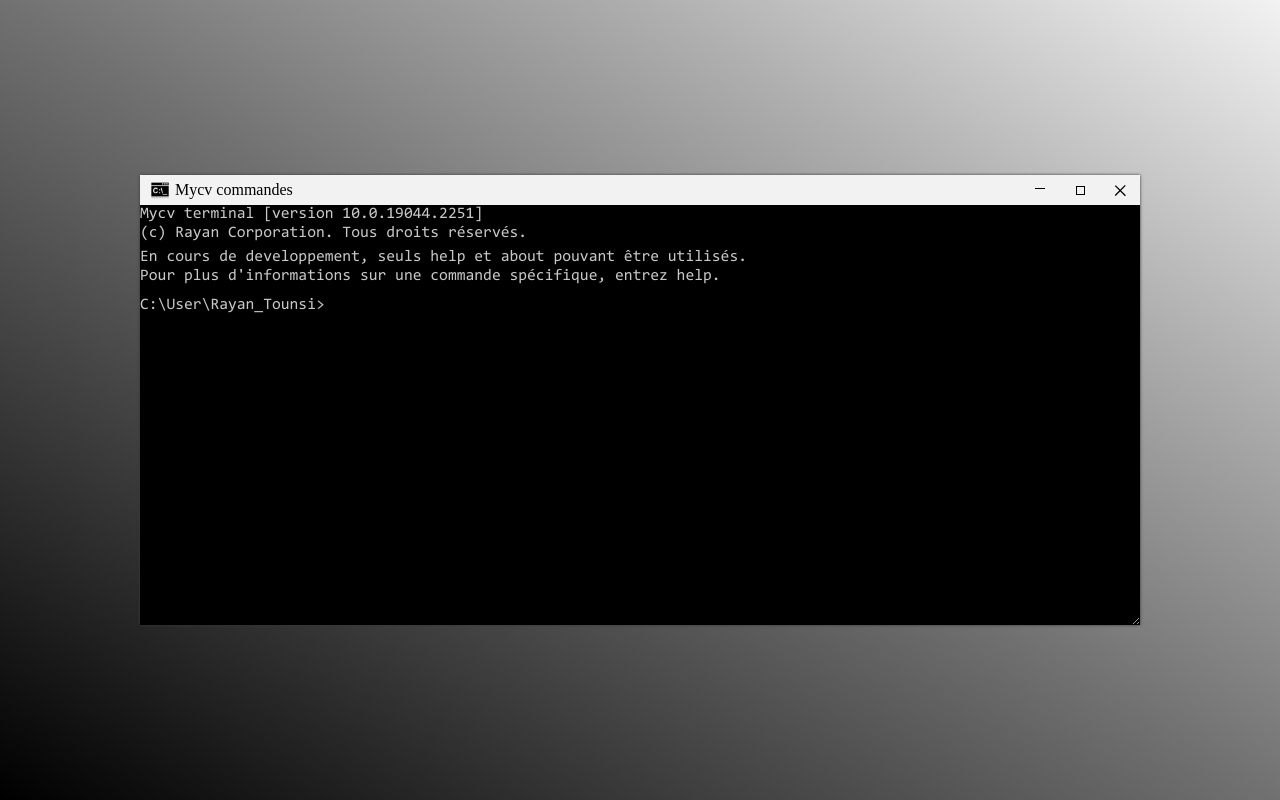
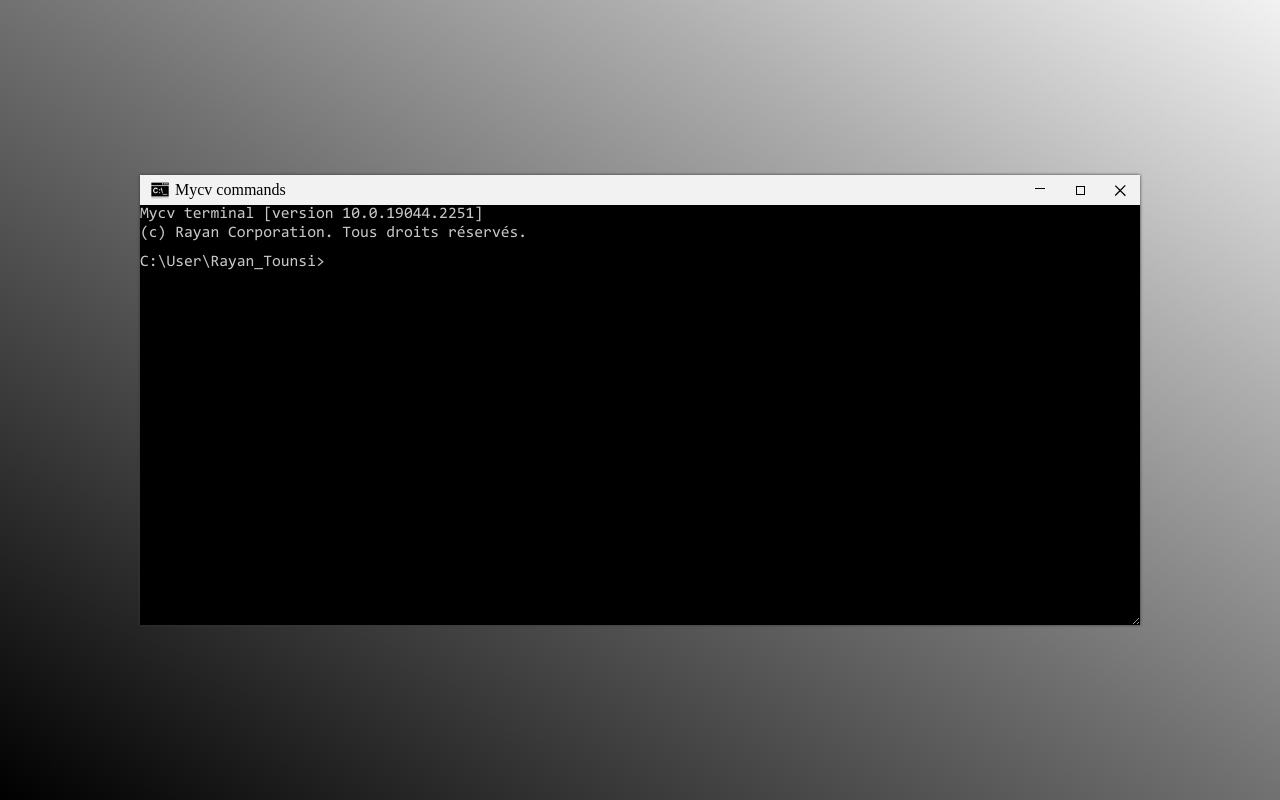
Before and after one commit to Xdev22/Cv_terminal, a website with bundled scripts: page index.html in a window 1280 px wide. Built offline with nearby package versions, Linux system fonts and the light colour scheme.

Commit message:
html update

```diff
--- a/index.html
+++ b/index.html
@@ -4,7 +4,7 @@
     <meta charset="UTF-8" />
     <meta http-equiv="X-UA-Compatible" content="IE=edge" />
     <meta name="viewport" content="width=device-width, initial-scale=1.0" />
-    <title>Cv</title>
+    <title>Mycv commands</title>
     <link rel="stylesheet" href="index.css" />
   </head>
   <body>
@@ -13,7 +13,7 @@
         <div class="terminal_header">
           <div class="terminal_title">
             <img src="./cmd.png" alt="cmd" />
-            <p>Mycv commandes</p>
+            <p>Mycv commands</p>
           </div>
 
           <div class="terminal_setting">
@@ -35,11 +35,11 @@
           Mycv terminal [version 10.0.19044.2251]<br />
           (c) Rayan Corporation. Tous droits réservés.
         </p>
-        <p class="res_console">
+        <!-- <p class="res_console">
           En cours de developpement, seuls help et about pouvant être utilisés.
           <br />
           Pour plus d'informations sur une commande spécifique, entrez help.
-        </p>
+        </p> -->
         <!-- <div class="terminal_enter">
           <input type="text" />
         </div> -->
```
